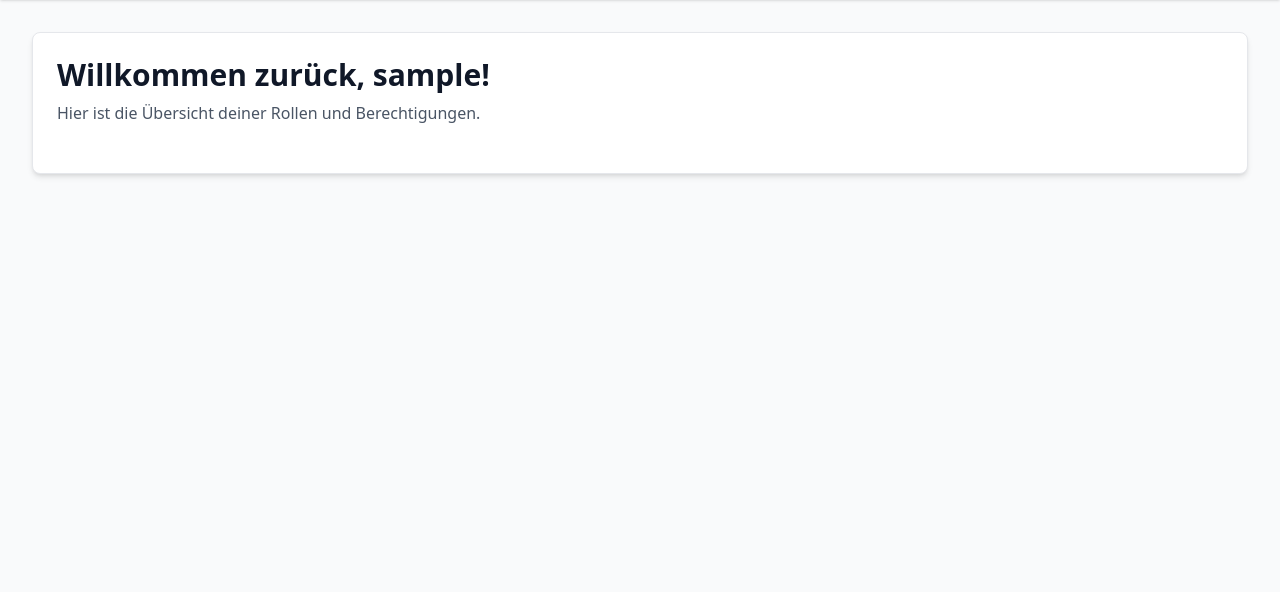
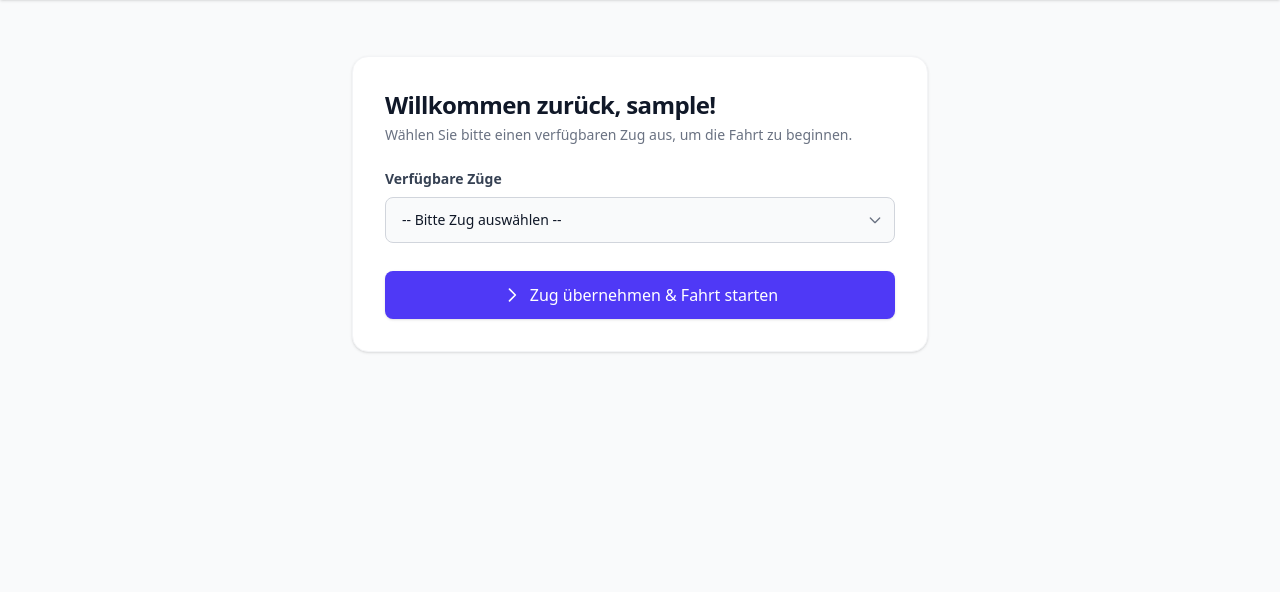
Before and after one commit to Projekt-collab/Intelligenter-Zuganzeiger, a Django app: page /auth/dashboard/ in a window 1280 px wide. Shown: the part 65-657 px from the top of the page. Run offline with Django 5.2, Linux system fonts and the light colour scheme; the visitor is signed in with stand-in values (Sample User, id 1); data comes from the database, SQL or seed files in the repository; data that the repository does not hold is empty; parts of the project's set-up code (start-up, migrations or seed data) failed here and were passed over.

Commit message:
Fahrt Model, redirect logik

```diff
--- a/auth/forms.py
+++ b/auth/forms.py
@@ -1,6 +1,7 @@
-from django import forms
 from django.contrib.auth.models import User, Group
 from django.contrib.auth.forms import UserCreationForm
+from django import forms
+from web.models import Fahrt, Zug
 
 
 class UserRegistrationForm(UserCreationForm):
@@ -25,3 +26,27 @@ class UserRegistrationForm(UserCreationForm):
         if selected_group:
             user.groups.add(selected_group)
         return user
+
+
+class FahrtStartenForm(forms.ModelForm):
+    # Wir überschreiben __init__, um das Queryset dynamisch und fehlerfrei zu laden
+    def __init__(self, *source, **kwargs):
+        super().__init__(*source, **kwargs)
+
+        # 1. Holen Sie sich die IDs aller Züge, die JETZT gerade fahren (fahrt_ende ist leer)
+        aktive_zug_ids = Fahrt.objects.filter(fahrt_ende__isnull=True).values_list('zug_id', flat=True)
+
+        # 2. Zeige alle Züge, deren ID NICHT in dieser Liste der aktiven Züge steckt
+        self.fields['zug'].queryset = Zug.objects.exclude(id__in=aktive_zug_ids)
+
+    zug = forms.ModelChoiceField(
+        queryset=Zug.objects.all(),  # Wird oben in __init__ sicher überschrieben
+        empty_label="-- Bitte Zug auswählen --",
+        widget=forms.Select(attrs={
+            'class': 'block w-full rounded-lg border border-gray-300 bg-gray-50 px-4 py-3 text-gray-900 focus:border-indigo-500 focus:bg-white focus:ring-2 focus:ring-indigo-200 focus:outline-none transition appearance-none cursor-pointer text-sm'
+        })
+    )
+
+    class Meta:
+        model = Fahrt
+        fields = ['zug']
--- a/auth/templates/dashboard.html
+++ b/auth/templates/dashboard.html
@@ -3,22 +3,46 @@
 {% block title %}Dashboard - ProjektPortal{% endblock %}
 
 {% block content %}
-<div class="bg-white p-6 rounded-lg shadow-md border border-gray-200">
-    <h1 class="text-3xl font-bold text-gray-900 mb-2">Willkommen zurück, {{ user.username }}!</h1>
-    <p class="text-gray-600 mb-6">Hier ist die Übersicht deiner Rollen und Berechtigungen.</p>
+<div class="max-w-xl mx-auto bg-white p-8 rounded-2xl shadow-sm border border-gray-100 mt-6">
+    <div class="mb-6">
+        <h1 class="text-2xl font-bold text-gray-900 tracking-tight">
+            Willkommen zurück, {{ user.username }}!
+        </h1>
+        <p class="text-sm text-gray-500 mt-1">
+            Wählen Sie bitte einen verfügbaren Zug aus, um die Fahrt zu beginnen.
+        </p>
+    </div>
 
-    {% if is_admin %}
-        <div class="bg-red-50 border-l-4 border-red-500 p-4 mb-4 rounded-r-md">
-            <h3 class="text-lg font-semibold text-red-800">Admin-Bereich</h3>
-            <p class="text-sm text-red-700 mt-1">Dieser Inhalt ist extrem sensibel und wird nur Administratoren angezeigt.</p>
+    <form method="POST" action="" class="space-y-5">
+        {% csrf_token %}
+
+        <div>
+            <label for="{{ form.zug.id_for_label }}" class="block text-sm font-semibold text-gray-700 mb-2">
+                Verfügbare Züge
+            </label>
+            <div class="relative">
+                {{ form.zug }}
+
+                <div class="pointer-events-none absolute inset-y-0 right-0 flex items-center px-3 text-gray-500">
+                    <svg class="h-4 w-4" fill="none" stroke="currentColor" viewBox="0 0 24 24">
+                        <path stroke-linecap="round" stroke-linejoin="round" stroke-width="2" d="M19 9l-7 7-7-7" />
+                    </svg>
+                </div>
+            </div>
+            {% if form.zug.errors %}
+                <p class="text-red-500 text-xs mt-1">{{ form.zug.errors.0 }}</p>
+            {% endif %}
         </div>
-    {% endif %}
 
-    {% if is_manager or is_admin %}
-        <div class="bg-green-50 border-l-4 border-green-500 p-4 rounded-r-md">
-            <h3 class="text-lg font-semibold text-green-800">Manager-Bereich</h3>
-            <p class="text-sm text-green-700 mt-1">Sichtbar für Manager und Administratoren. Hier kannst du Projekte verwalten.</p>
+        <div class="pt-2">
+            <button type="submit"
+                class="w-full justify-center inline-flex items-center bg-indigo-600 hover:bg-indigo-700 text-white font-medium py-3 px-4 rounded-lg shadow-sm hover:shadow transition focus:outline-none focus:ring-2 focus:ring-indigo-500 focus:ring-offset-2 cursor-pointer">
+                <svg class="w-5 h-5 mr-2" fill="none" stroke="currentColor" viewBox="0 0 24 24">
+                    <path stroke-linecap="round" stroke-linejoin="round" stroke-width="2" d="M9 5l7 7-7 7"/>
+                </svg>
+                Zug übernehmen & Fahrt starten
+            </button>
         </div>
-    {% endif %}
+    </form>
 </div>
 {% endblock %}
--- a/auth/views.py
+++ b/auth/views.py
@@ -1,7 +1,10 @@
 from django.shortcuts import render, redirect
 from django.contrib.auth import login
 from django.contrib.auth.decorators import login_required
-from .forms import UserRegistrationForm
+from web.models import Zug, Fahrt
+from django.utils import timezone
+from .forms import UserRegistrationForm, FahrtStartenForm
+from django.core.exceptions import PermissionDenied
 
 
 # 1. Registrierung
@@ -21,18 +24,30 @@ def register_view(request):
 # 2. Dashboard mit Rollenprüfung
 @login_required
 def dashboard_view(request):
-    # Prüfen, ob der Benutzer in bestimmten Gruppen existiert
-    is_admin = request.user.groups.filter(name='Admin').exists()
-    is_manager = request.user.groups.filter(name='Manager').exists()
+    aktuelle_fahrt = Fahrt.objects.filter(
+        lokfuehrer=request.user,
+        fahrt_ende__isnull=True
+    ).first()
 
-    context = {
-        'is_admin': is_admin,
-        'is_manager': is_manager,
-    }
+    if aktuelle_fahrt:
+        return redirect('lokfuehrer')
 
-    return render(request, 'dashboard.html', context)
+    if request.method == 'POST':
+        form = FahrtStartenForm(request.POST)
+        if form.is_valid():
+            # commit=False sorgt dafür, dass die Fahrt noch nicht in die DB gespeichert wird
+            fahrt = form.save(commit=False)
+            fahrt.lokfuehrer = request.user
+            fahrt.fahrt_beginn = timezone.now()
+            fahrt.save()
 
-from django.core.exceptions import PermissionDenied
+            return redirect('lokfuehrer')
+    else:
+        form = FahrtStartenForm()
+
+    return render(request, 'dashboard.html', {'form': form})
+
+
 
 def group_required(group_names=[]):
     def decorator(view_func):
--- a/web/admin.py
+++ b/web/admin.py
@@ -1,3 +1,3 @@
 from django.contrib import admin
-from .models import Zug, Gleis, Fahrstrasse, StellwerkAnfrage
-admin.site.register([Zug, Gleis, Fahrstrasse, StellwerkAnfrage])
+from .models import Zug, Gleis, Fahrstrasse, StellwerkAnfrage, Fahrt
+admin.site.register([Zug, Gleis, Fahrstrasse, StellwerkAnfrage, Fahrt])
--- a/web/models.py
+++ b/web/models.py
@@ -1,4 +1,6 @@
 from django.db import models
+from django.conf import settings
+from django.db.models import Q
 
 
 class Zug(models.Model):
@@ -12,6 +14,13 @@ class Zug(models.Model):
     zug_nummer = models.CharField(max_length=20, unique=True, verbose_name="Zug-ID (z.B. ICE 721)")
     status = models.CharField(max_length=20, choices=STATUS_CHOICES, default='WARTET')
     aktualisiert_am = models.DateTimeField(auto_now=True)
+    lokfuehrer = models.ManyToManyField(
+        settings.AUTH_USER_MODEL,
+        through='Fahrt',
+        related_name="zuege",
+        blank=True,
+        verbose_name="Lokführer"
+    )
 
     class Meta:
         verbose_name = "Zug"
@@ -20,6 +29,35 @@ class Zug(models.Model):
     def __str__(self):
         return f"{self.zug_nummer} ({self.get_status_display()})"
 
+
+class Fahrt(models.Model):
+    zug = models.ForeignKey(Zug, on_delete=models.CASCADE)
+    lokfuehrer = models.ForeignKey(settings.AUTH_USER_MODEL, on_delete=models.CASCADE)
+    fahrt_beginn = models.DateTimeField(null=True, blank=True, verbose_name="Fahrtbeginn")
+    fahrt_ende = models.DateTimeField(null=True, blank=True, verbose_name="Fahrtende")
+
+    class Meta:
+        verbose_name = "Fahrt"
+        verbose_name_plural = "Fahrten"
+
+        # Hier kommen die Sicherheitsregeln rein:
+        constraints = [
+            # Regel 1: Ein Lokführer darf maximal EINE aktive Fahrt (fahrt_ende ist leer) haben
+            models.UniqueConstraint(
+                fields=['lokfuehrer'],
+                condition=Q(fahrt_ende__isnull=True),
+                name='ein_lokfuehrer_pro_aktive_fahrt'
+            ),
+            # Regel 2: Ein Zug darf maximal EINE aktive Fahrt haben
+            models.UniqueConstraint(
+                fields=['zug'],
+                condition=Q(fahrt_ende__isnull=True),
+                name='ein_zug_pro_aktive_fahrt'
+            )
+        ]
+
+    def __str__(self):
+        return f"{self.lokfuehrer} fährt {self.zug}"
 
 class Gleis(models.Model):
     gleis_nummer = models.CharField(max_length=10, unique=True, verbose_name="Gleisnummer")
--- a/web/urls.py
+++ b/web/urls.py
@@ -1,7 +1,10 @@
 from django.urls import path
+
+from . import views
 from.views import lokfuehrer_index, dispatcher_index
 
 urlpatterns = [
-    path('lokfuehrer/', lokfuehrer_index),
-    path('dispatcher/', dispatcher_index)
+    path('lokfuehrer/', lokfuehrer_index, name='lokfuehrer'),
+    path('dispatcher/', dispatcher_index, name='dispatcher'),
+    path('fahrt/beenden/<int:fahrt_id>/', views.fahrt_beenden_view, name='fahrt_beenden'),
 ]
```
Also changed, not shown: web/templates/lokfuehrer.html (+14 -5 lines), web/views.py (+36 -2 lines), web/migrations/0003_fahrt_zug_lokfuehrer.py (added), web/migrations/0004_fahrt_ein_lokfuehrer_pro_aktive_fahrt_and_more.py (added).
